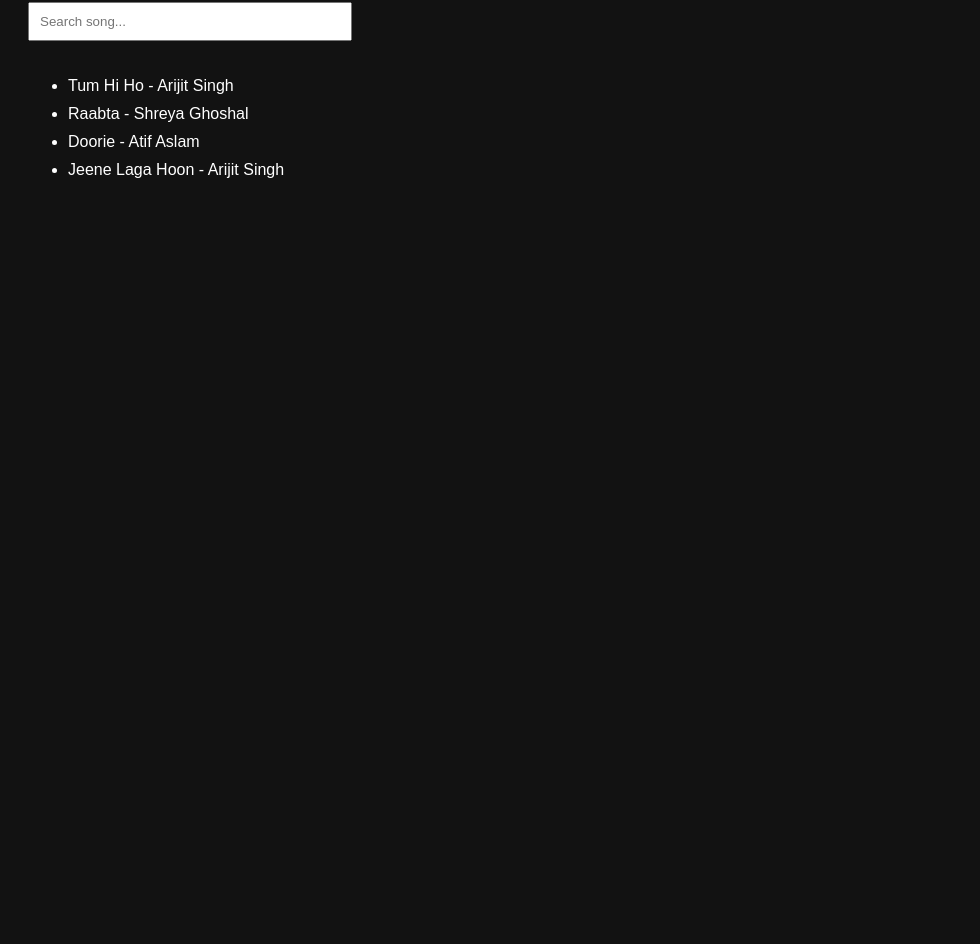
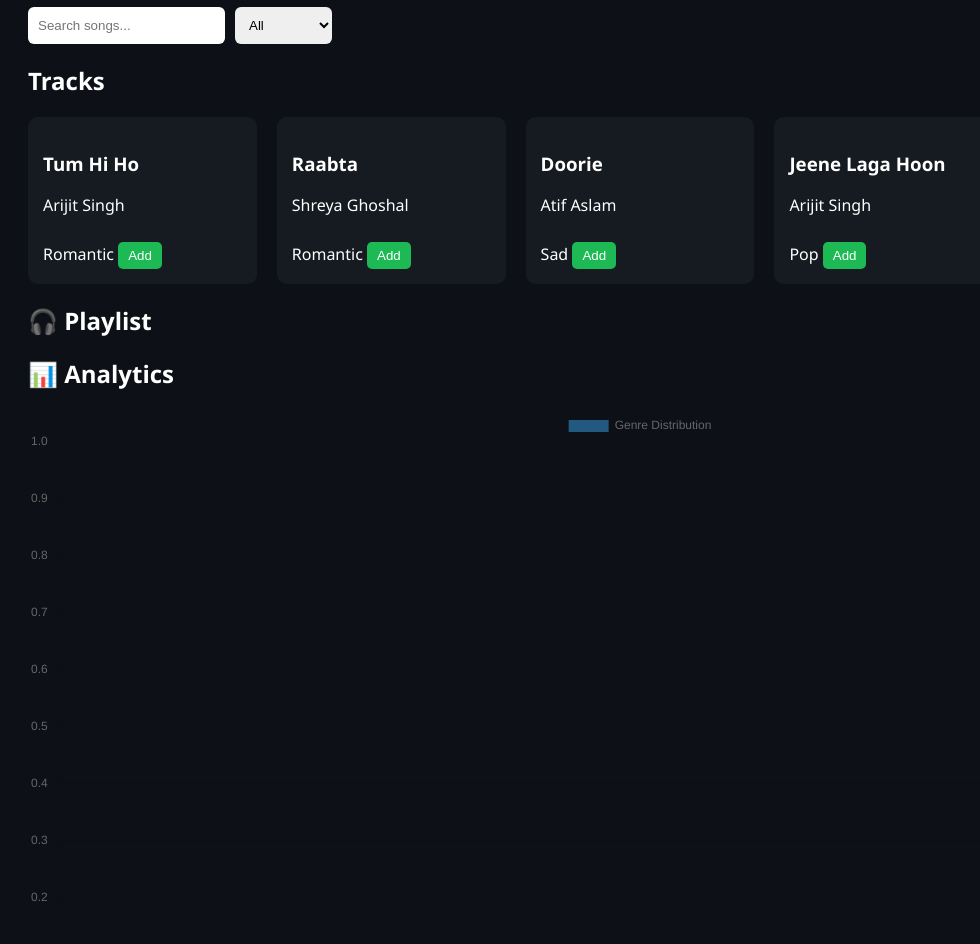
Before and after one commit to DipeshRaghav/Music-Library-Management-System, a plain HTML site: page public/index.html in a window 1280 px wide. Shown: the part 107-1051 px from the top of the page, without its empty margins (0-980 px from the left). Before the commit the page ends 800 px from the top, so only its background shows below. Drawn offline with nearby package versions, Linux system fonts and the light colour scheme.

Commit message:
Refactor Music Library UI and functionality with genre filtering and analytics

```diff
--- /dev/null
+++ b/public/app.js
@@ -0,0 +1,104 @@
+import { tracks } from "./data.js";
+import { debounce, savePlaylist, loadPlaylist } from "./utils.js";
+
+let playlist = loadPlaylist();
+
+const trackList = document.getElementById("tracks");
+const playlistEl = document.getElementById("playlist");
+const searchInput = document.getElementById("search");
+const genreFilter = document.getElementById("genre");
+
+function renderTracks(data) {
+  trackList.innerHTML = "";
+
+  data.forEach(t => {
+    const card = document.createElement("div");
+    card.className = "card";
+
+    card.innerHTML = `
+      <h3>${t.title}</h3>
+      <p>${t.artist}</p>
+      <span>${t.genre}</span>
+      <button onclick="addToPlaylist(${t.id})">Add</button>
+    `;
+
+    trackList.appendChild(card);
+  });
+}
+
+function renderPlaylist() {
+  playlistEl.innerHTML = "";
+
+  playlist.forEach(t => {
+    const li = document.createElement("li");
+
+    li.innerHTML = `
+      ${t.title}
+      <button onclick="removeFromPlaylist(${t.id})">❌</button>
+    `;
+
+    playlistEl.appendChild(li);
+  });
+
+  savePlaylist(playlist);
+  updateChart();
+}
+
+window.addToPlaylist = (id) => {
+  const song = tracks.find(t => t.id === id);
+  if (!playlist.some(t => t.id === id)) {
+    playlist.push(song);
+    renderPlaylist();
+  }
+};
+
+window.removeFromPlaylist = (id) => {
+  playlist = playlist.filter(t => t.id !== id);
+  renderPlaylist();
+};
+
+function filterTracks() {
+  let filtered = [...tracks];
+
+  const search = searchInput.value.toLowerCase();
+  const genre = genreFilter.value;
+
+  if (search) {
+    filtered = filtered.filter(t =>
+      t.title.toLowerCase().includes(search) ||
+      t.artist.toLowerCase().includes(search)
+    );
+  }
+
+  if (genre !== "All") {
+    filtered = filtered.filter(t => t.genre === genre);
+  }
+
+  renderTracks(filtered);
+}
+
+searchInput.addEventListener("input", debounce(filterTracks));
+genreFilter.addEventListener("change", filterTracks);
+
+function updateChart() {
+  const ctx = document.getElementById("chart").getContext("2d");
+
+  const stats = {};
+  playlist.forEach(t => {
+    stats[t.genre] = (stats[t.genre] || 0) + 1;
+  });
+
+  new Chart(ctx, {
+    type: "bar",
+    data: {
+      labels: Object.keys(stats),
+      datasets: [{
+        label: "Genre Distribution",
+        data: Object.values(stats)
+      }]
+    }
+  });
+}
+
+renderTracks(tracks);
+renderPlaylist();
--- /dev/null
+++ b/public/data.js
@@ -0,0 +1,6 @@
+export const tracks = [
+  { id: 1, title: "Tum Hi Ho", artist: "Arijit Singh", genre: "Romantic" },
+  { id: 2, title: "Raabta", artist: "Shreya Ghoshal", genre: "Romantic" },
+  { id: 3, title: "Doorie", artist: "Atif Aslam", genre: "Sad" },
+  { id: 4, title: "Jeene Laga Hoon", artist: "Arijit Singh", genre: "Pop" }
+];
--- a/public/index.html
+++ b/public/index.html
@@ -1,17 +1,34 @@
 <!DOCTYPE html>
 <html>
 <head>
-  <title>Music Library</title>
+  <title>Music Library Pro</title>
   <link rel="stylesheet" href="style.css">
+  <script src="https://cdn.jsdelivr.net/npm/chart.js"></script>
 </head>
 <body>
 
-<h1>🎵 Music Library (Demo UI)</h1>
+<h1>🎵 Music Library Pro</h1>
 
-<input id="search" placeholder="Search song..." onkeyup="search()">
+<div class="controls">
+  <input id="search" placeholder="Search songs...">
 
-<ul id="tracks"></ul>
+  <select id="genre">
+    <option>All</option>
+    <option>Romantic</option>
+    <option>Pop</option>
+    <option>Sad</option>
+  </select>
+</div>
 
-<script src="script.js"></script>
+<h2>Tracks</h2>
+<div id="tracks" class="grid"></div>
+
+<h2>🎧 Playlist</h2>
+<ul id="playlist"></ul>
+
+<h2>📊 Analytics</h2>
+<canvas id="chart"></canvas>
+
+<script type="module" src="app.js"></script>
 </body>
 </html>
--- a/public/script.js
+++ /dev/null
@@ -1,30 +0,0 @@
-const tracks = [
-  { title: "Tum Hi Ho", artist: "Arijit Singh" },
-  { title: "Raabta", artist: "Shreya Ghoshal" },
-  { title: "Doorie", artist: "Atif Aslam" },
-  { title: "Jeene Laga Hoon", artist: "Arijit Singh" }
-];
-
-function loadTracks(data = tracks) {
-  const list = document.getElementById("tracks");
-  list.innerHTML = "";
-
-  data.forEach(t => {
-    const li = document.createElement("li");
-    li.innerText = `${t.title} - ${t.artist}`;
-    list.appendChild(li);
-  });
-}
-
-function search() {
-  const value = document.getElementById("search").value.toLowerCase();
-
-  const filtered = tracks.filter(t =>
-    t.title.toLowerCase().includes(value) ||
-    t.artist.toLowerCase().includes(value)
-  );
-
-  loadTracks(filtered);
-}
-
-loadTracks();
--- a/public/style.css
+++ b/public/style.css
@@ -1,16 +1,49 @@
 body {
-  font-family: Arial;
-  background: #121212;
-  color: white;
+  font-family: 'Segoe UI', sans-serif;
+  background: #0d1117;
+  color: #fff;
   padding: 20px;
 }
 
-input {
-  padding: 10px;
-  width: 300px;
+h1 {
+  color: #1db954;
+}
+
+.controls {
+  display: flex;
+  gap: 10px;
   margin-bottom: 20px;
 }
 
-li {
-  margin: 10px 0;
+input, select {
+  padding: 10px;
+  border-radius: 6px;
+  border: none;
 }
+
+.grid {
+  display: grid;
+  grid-template-columns: repeat(auto-fill, minmax(200px, 1fr));
+  gap: 20px;
+}
+
+.card {
+  background: #161b22;
+  padding: 15px;
+  border-radius: 10px;
+  transition: 0.3s;
+}
+
+.card:hover {
+  transform: scale(1.05);
+}
+
+button {
+  margin-top: 10px;
+  background: #1db954;
+  border: none;
+  padding: 6px 10px;
+  color: white;
+  cursor: pointer;
+  border-radius: 5px;
+}
--- /dev/null
+++ b/public/utils.js
@@ -0,0 +1,15 @@
+export function debounce(fn, delay = 300) {
+  let timeout;
+  return (...args) => {
+    clearTimeout(timeout);
+    timeout = setTimeout(() => fn(...args), delay);
+  };
+}
+
+export function savePlaylist(data) {
+  localStorage.setItem("playlist", JSON.stringify(data));
+}
+
+export function loadPlaylist() {
+  return JSON.parse(localStorage.getItem("playlist")) || [];
+}
```
